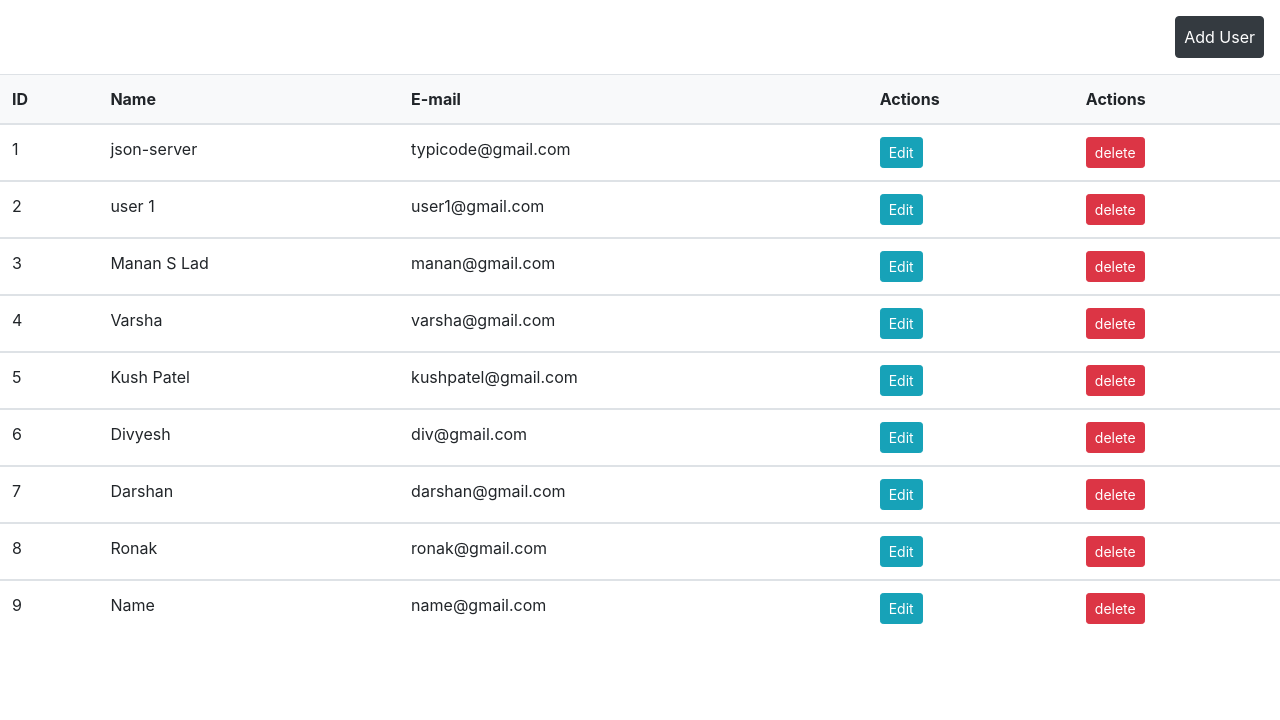
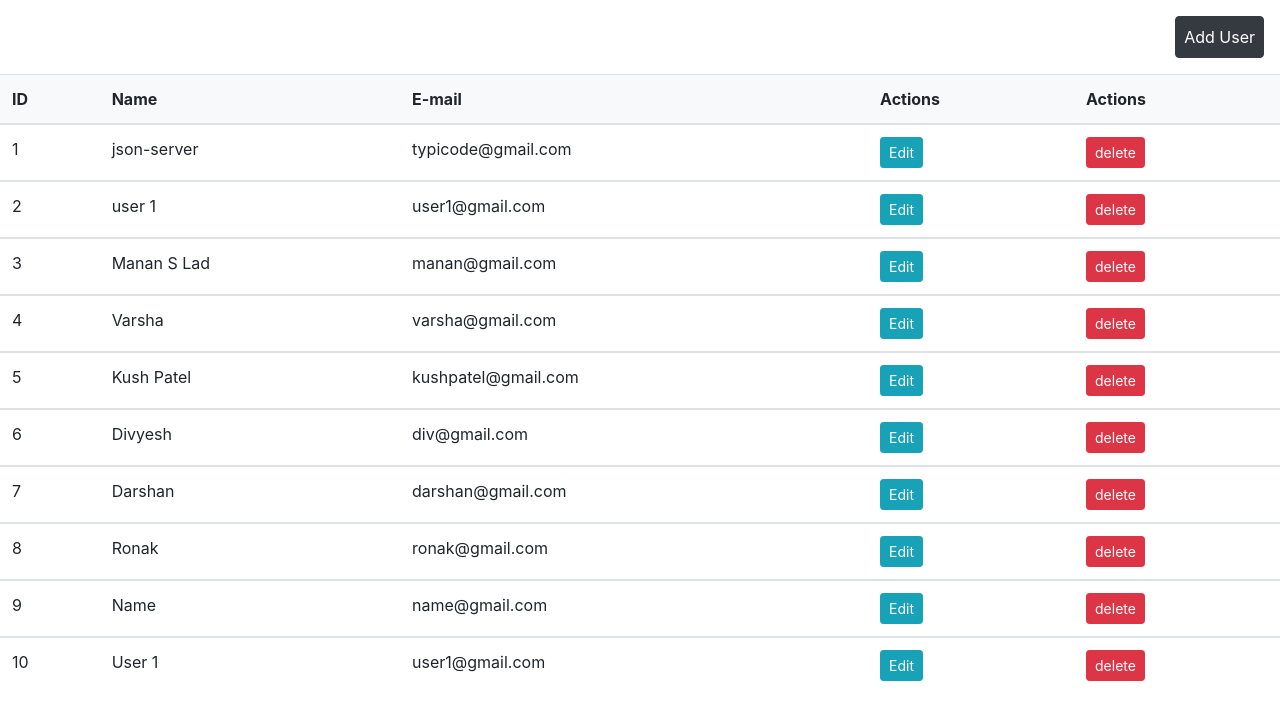
Before and after one commit to patelvarsha/users-api, a React (Create React App) app: page /react/studentlist in a window 1280 px wide. Shown: the top 720 px of the page. Built offline with nearby package versions, Linux system fonts and the light colour scheme; data requests are answered from the project's data file.

Commit message:
first commit

```diff
--- a/db.json
+++ b/db.json
@@ -45,6 +45,12 @@
       "email": "name@gmail.com",
       "id": 9,
       "undefined": "name@gmail.com"
+    },
+    {
+      "name": "User 1",
+      "email": "user1@gmail.com",
+      "id": 10,
+      "undefined": "User 1"
     }
   ],
   "post": [
--- a/src/component/StudentEditPage.js
+++ b/src/component/StudentEditPage.js
@@ -8,8 +8,6 @@ export default function ListUser() {
     const id = localStorage.getItem('StudId')
     const navigate = useNavigate();
     const [inputs, setInputs] = useState([]);
-
-    // const { id } = useParams();
 
     useEffect(() => {
          getUser();
--- a/src/component/StudentList.js
+++ b/src/component/StudentList.js
@@ -20,45 +20,16 @@ export default function StudentList() {
   }
 
   const deletePost = (id) => {
-    axios.delete('http://localhost:3000/users'+id).then(res=>console.log(res.data)).catch(err=>console.log(err))
-//     const index = studData.findIndex(stud => stud.id === id);
-//     // const d = studData.find(element => element.id)
-//     // console.log(d);
-//     const data =
-//       studData.filter((stud) => {
-//         return stud.id !== id
-//       })
-//     console.log(data);
-// axios.delete(api+id,).then(res=>console.log(res.data))
-//     setStudData(data)
-
+    axios.delete(`http://localhost:3000/users/${id}`).then(res=>console.log(res.data)).catch(err=>console.log(err))
   };
 
-  const updateRecord = async () => {
-
-    const requestOptions = {
-      method: 'PUT',
-      headers: { 'Content-Type': 'application/json' },
-      body: JSON.stringify({ name: 'ReactHooksPUT ' })
-    };
-    fetch('https://phygitalitclinic.com/react/StudentDb/studData.php/', requestOptions)
-      .then(async res => {
-        const data = await res.json();
-        if (res.ok) {
-          console.log(data.name);
-        }
-      })
-  }
   const updateStud = (id) => {
 
     const index = studData.findIndex(stud => stud.id === id);
 
-    // console.log(index);
     if (index !== -1) {
       localStorage.setItem("StudId", id);
       navigate(`/studentedit/${id}`);
-      // window.location.href = `/studentedit/${id}`;
-
     }
     else {
       console.log("Not found");
```
Also changed, not shown: src/component/StudentForm.js (+1 -18 lines).
